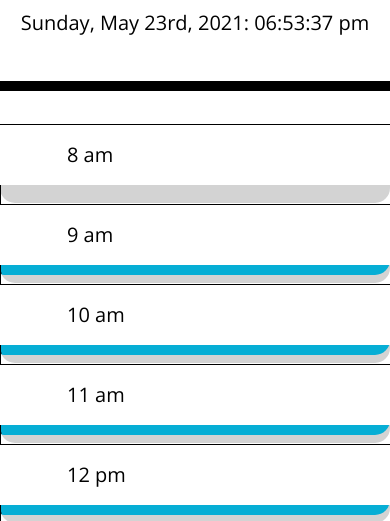
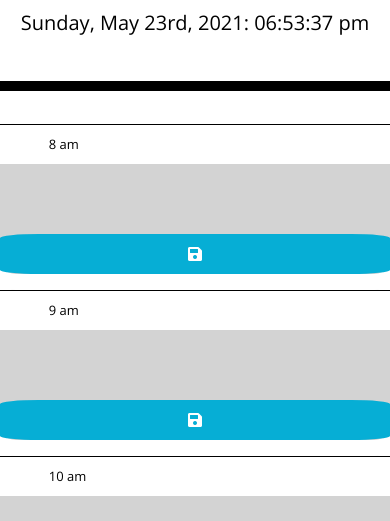
Before and after one commit to kdchurch1994/work-day-scheduler, a plain HTML site: page index.html in a window 390 px wide. Shown: the part 256-777 px from the top of the page. Drawn offline with nearby package versions, Linux system fonts and the light colour scheme.

Commit message:
added media query to css

```diff
--- a/assets/css/style.css
+++ b/assets/css/style.css
@@ -71,3 +71,27 @@ textarea{
   font-size: 20px;
   transition: all .3s ease-in-out;
 }
+
+@media screen and (max-width: 750px) {
+  .row {
+    height: auto;
+    margin-top: 15px;
+  }
+
+  .hour {
+    padding-right:15%;
+    font-size: small;
+  }
+
+  .saveBtn {
+    border: 0;
+    border-radius: 10%;
+    height: 40px;
+  }
+
+  textarea {
+    min-height: 70px;
+    border: 0;
+    font-size: small;
+  }
+}
```
